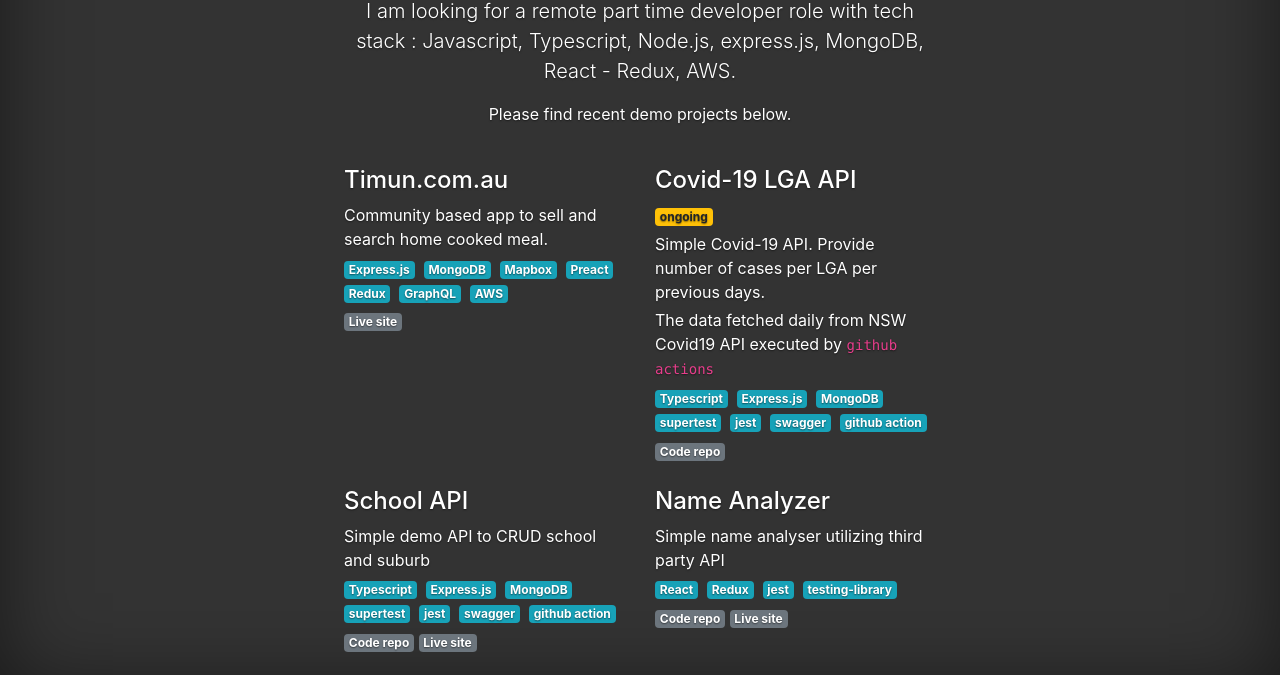
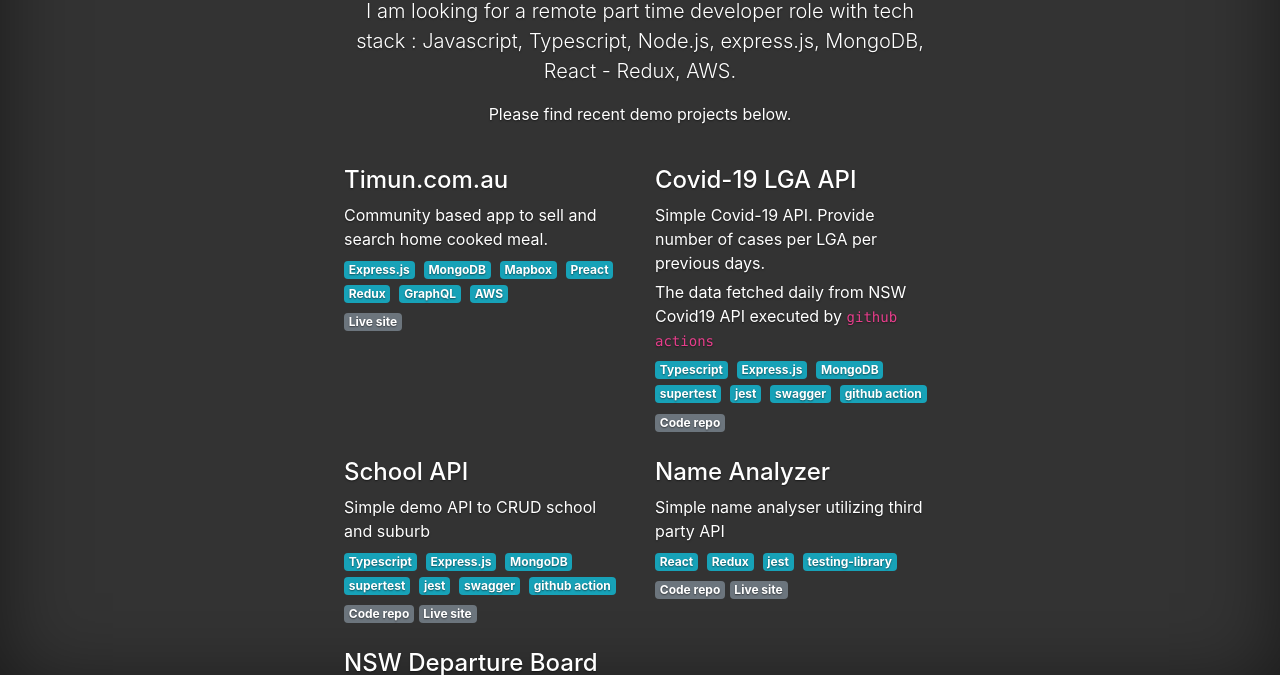
Before and after one commit to marsonparulian/marsonparulian.github.io, a plain HTML site: page index.html in a window 1280 px wide. Shown: the part 112-787 px from the top of the page. Drawn offline with nearby package versions, Linux system fonts and the light colour scheme.

Commit message:
update project status

```diff
--- a/index.html
+++ b/index.html
@@ -107,7 +107,7 @@
                         </div>
                         <div class="box-item col-md-6">
                             <h3>Covid-19 LGA API</h3>
-                            <p><span class="badge badge-warning">ongoing</span></p>
+                            <!-- <p><span class="badge badge-warning">ongoing</span></p> -->
                             <p>Simple Covid-19 API. Provide number of cases per LGA per previous days.</p>
                             <p>
                                 The data fetched daily from NSW Covid19 API executed by <code>github actions</code>
```
